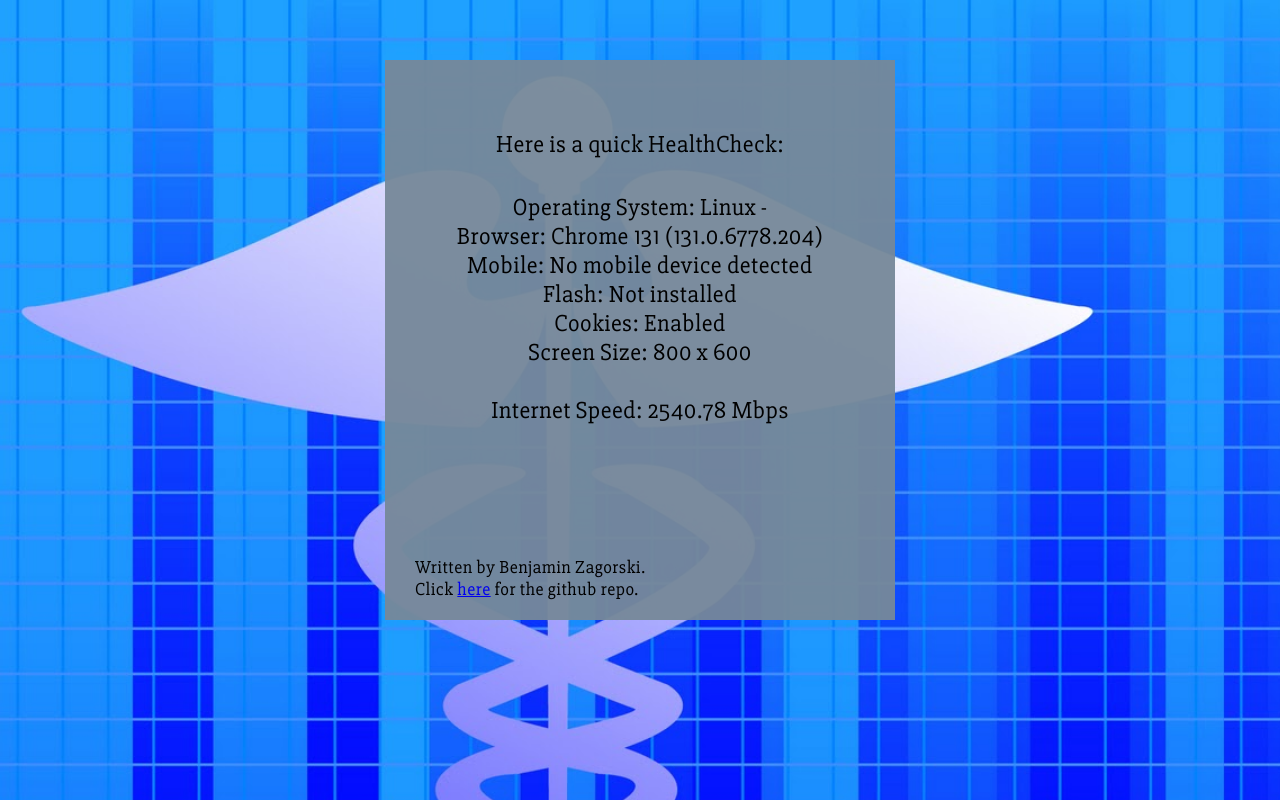
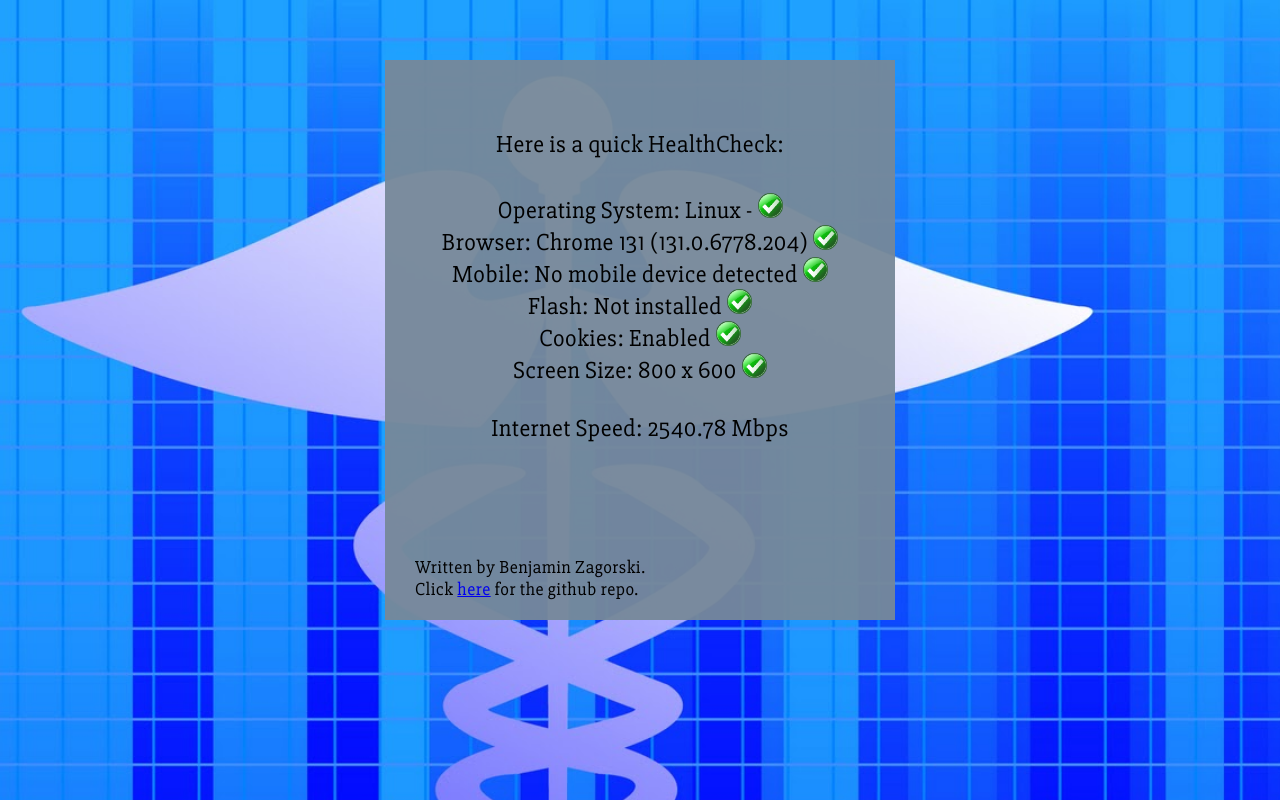
Before and after one commit to MrMicrowaveOven/HealthCheck, a website: page index.html in a window 1280 px wide. Drawn offline with nearby package versions, Linux system fonts and the light colour scheme.

Commit message:
Switched stats to object architecture.  Green check now shows next to stats

```diff
--- a/clientDetection.js
+++ b/clientDetection.js
@@ -191,13 +191,71 @@
     };
 }(this));
 
-$("#browserInfo").html(
-    'Operating System: ' + jscd.os +' '+ jscd.osVersion + '<br>' +
-    'Browser: ' + jscd.browser +' '+ jscd.browserMajorVersion +
-      ' (' + jscd.browserVersion + ')<br>' +
-    'Mobile: ' + jscd.mobile + '<br>' +
-    'Flash: ' + jscd.flashVersion + '<br>' +
-    'Cookies: ' + jscd.cookies + '<br>' +
-    'Screen Size: ' + jscd.screen + '<br>'
-    // + 'Full User Agent: ' + navigator.userAgent
-);
+var statsObject = {
+  operatingSystemStats: {
+    label: "Operating System: ",
+    id: "operatingSystemStats",
+    statusImage: "greenCheck.png",
+    displayValue: jscd.os +' '+ jscd.osVersion,
+  },
+  browserStats: {
+    label: "Browser: ",
+    id: "browserStats",
+    statusImage: "greenCheck.png",
+    displayValue: jscd.browser +' '+ jscd.browserMajorVersion +
+      ' (' + jscd.browserVersion + ')',
+  },
+  mobileStats: {
+    label: "Mobile: ",
+    id: "mobileStats",
+    statusImage: "greenCheck.png",
+    displayValue: jscd.mobile,
+  },
+  flashStats: {
+    label: "Flash: ",
+    id: "flashStats",
+    statusImage: "greenCheck.png",
+    displayValue: jscd.flashVersion,
+  },
+  cookiesStats: {
+    label: "Cookies: ",
+    id: "cookiesStats",
+    statusImage: "greenCheck.png",
+    displayValue: jscd.cookies,
+  },
+  screenSizeStats: {
+    label: "Screen Size: ",
+    id: "screenSizeStats",
+    statusImage: "greenCheck.png",
+    displayValue: jscd.screen,
+  }
+};
+
+var statsDivs = $("#browserInfo");
+
+Object.keys(statsObject).forEach(function(statsKey) {
+  var statusDiv = $("<div></div>");
+  statusDiv.attr("id", statsObject[statsKey].id);
+  statusDiv.attr("class", "inlineText");
+  statusDiv.html(statsObject[statsKey].label + statsObject[statsKey].displayValue);
+
+  var statusImage = $("<img></img>");
+  statusImage.attr("id", statsObject[statsKey].id);
+  statusImage.attr("class", "statusImage");
+  statusImage.attr("src", statsObject[statsKey].statusImage);
+
+  statsDivs.append(statusDiv, " ", statusImage, "<br>");
+});
+
+
+
+// $("#browserInfo").html(
+//     'Operating System: ' + jscd.os +' '+ jscd.osVersion + '<br>' +
+//     'Browser: ' + jscd.browser +' '+ jscd.browserMajorVersion +
+//       ' (' + jscd.browserVersion + ')<br>' +
+//     'Mobile: ' + jscd.mobile + '<br>' +
+//     'Flash: ' + jscd.flashVersion + '<br>' +
+//     'Cookies: ' + jscd.cookies + '<br>' +
+//     'Screen Size: ' + jscd.screen + '<br>'
+//     // + 'Full User Agent: ' + navigator.userAgent
+// );
--- a/css/style.css
+++ b/css/style.css
@@ -8,6 +8,11 @@
   width: 450px;
   background-color: rgba(119, 136, 153, 0.95);;
   padding: 30px;
+}
+
+.statusImage {
+  width: 25px;
+  display: inline-block;
 }
 
 html {
```
Also changed, not shown: index.html (+0 -2 lines), greenCheck.png (added).
